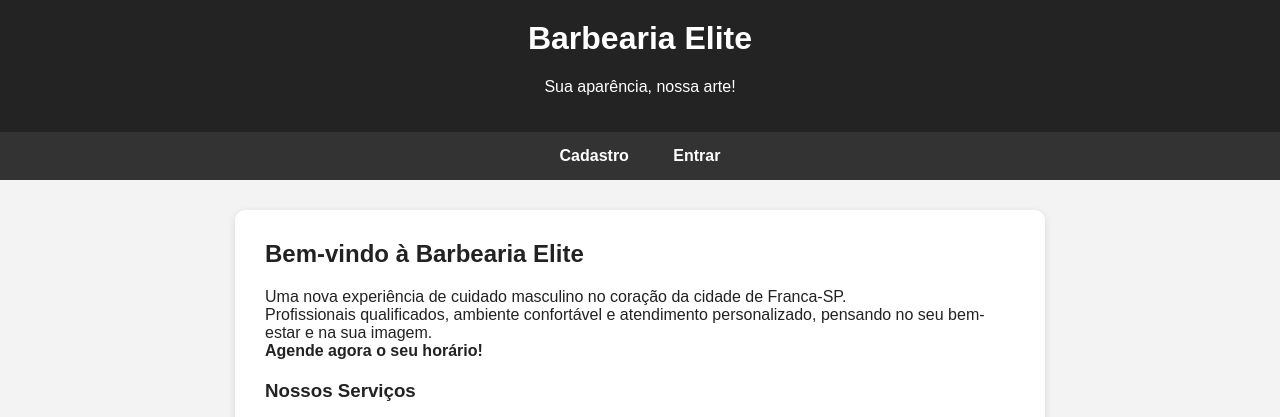
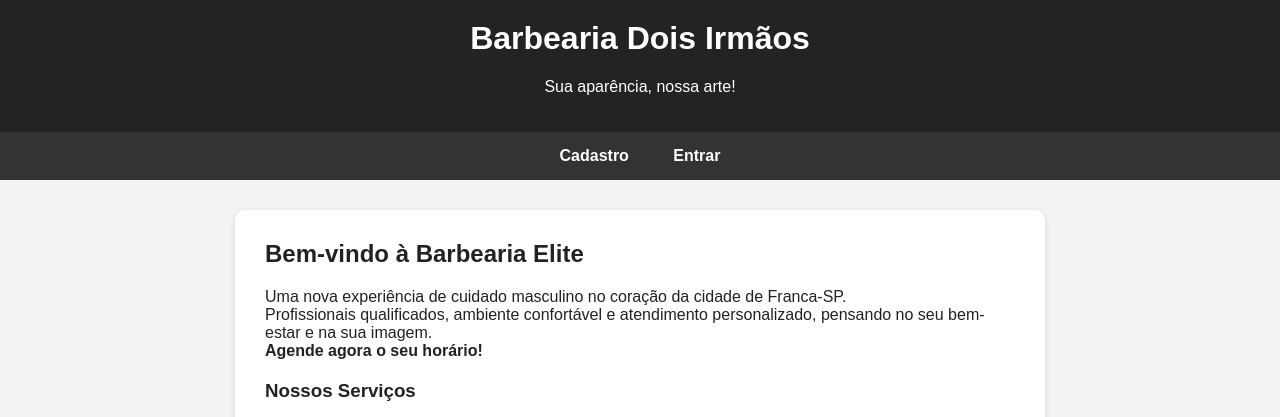
Before and after one commit to DanBenedetti/DeployAutomatizadoAplicacao, a Flask app: page / in a window 1280 px wide. Shown: the top 417 px of the page. Run offline with Flask 3, Linux system fonts and the light colour scheme; some libraries are stand-ins or nearby versions.

Commit message:
Atualizar o index.html

```diff
--- a/templates/index.html
+++ b/templates/index.html
@@ -7,7 +7,7 @@
 </head>
 <body>
     <header>
-        <h1>Barbearia Elite</h1>
+        <h1>Barbearia Dois Irmãos</h1>
         <p>Sua aparência, nossa arte!</p>
     </header>
     <nav>
```
